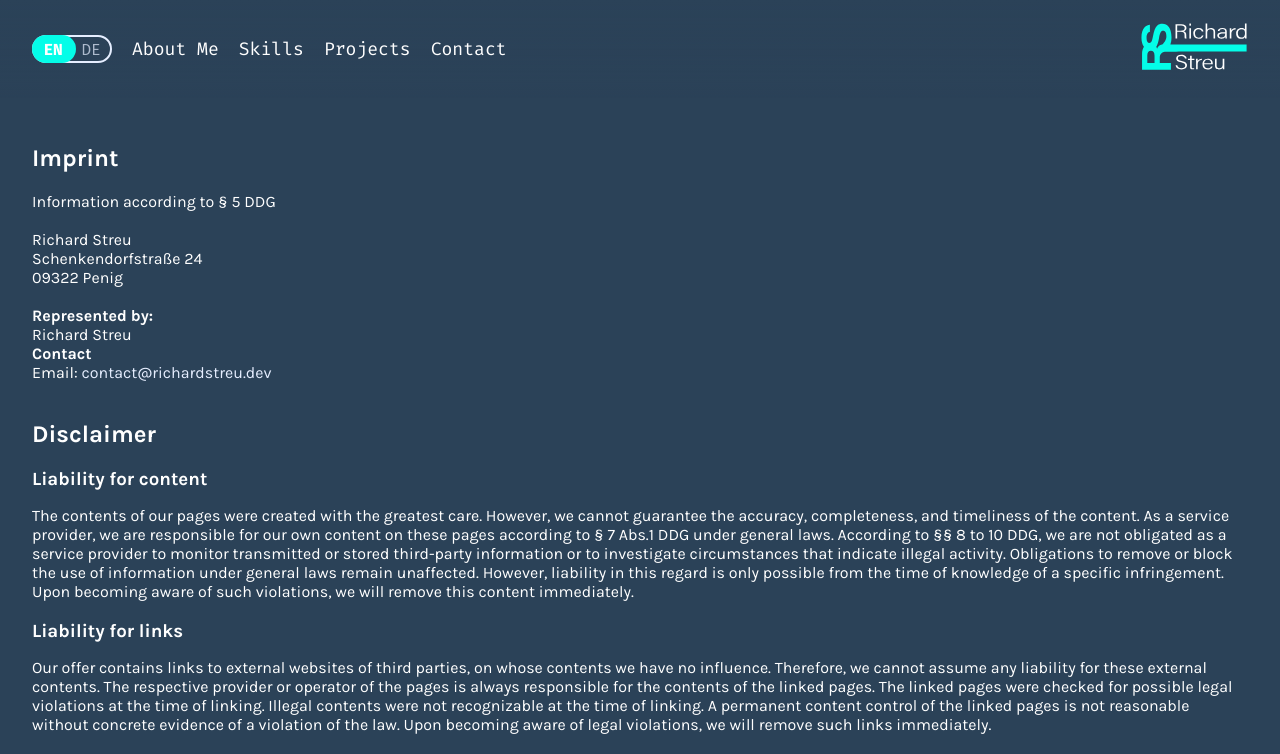
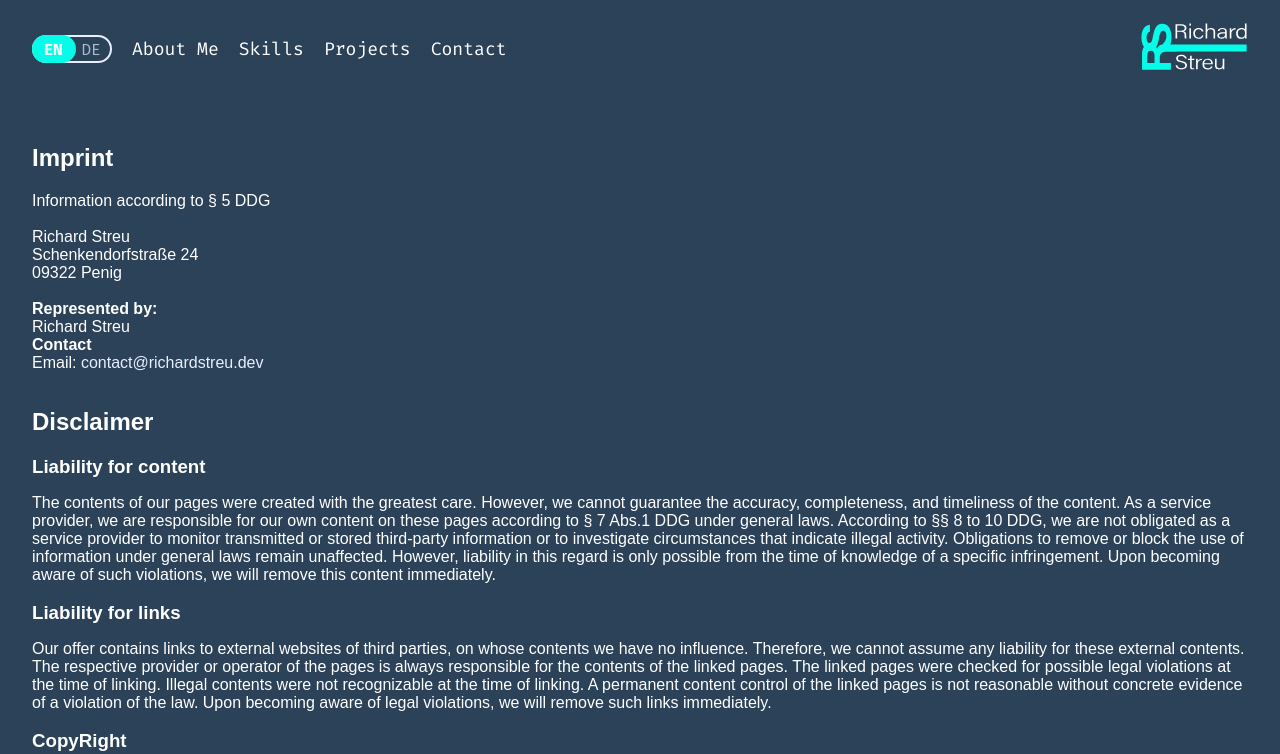
Before and after one commit to RichardStreu/portfolioAngular, an Angular app: page /imprint in a window 1280 px wide. Shown: the top 754 px of the page. Built offline with nearby package versions, Linux system fonts and the light colour scheme.

Commit message:
fix: update body font-family to Arial for consistency

```diff
--- a/src/styles.scss
+++ b/src/styles.scss
@@ -34,7 +34,7 @@ $color-red: rgb(197, 106, 106);
 }
 
 body {
-  font-family: "Karla", sans-serif;
+  font-family: Arial, Helvetica, sans-serif;
   background-color: $color-bgDark;
   color: $color-text;
   font-size: 1rem;
```
